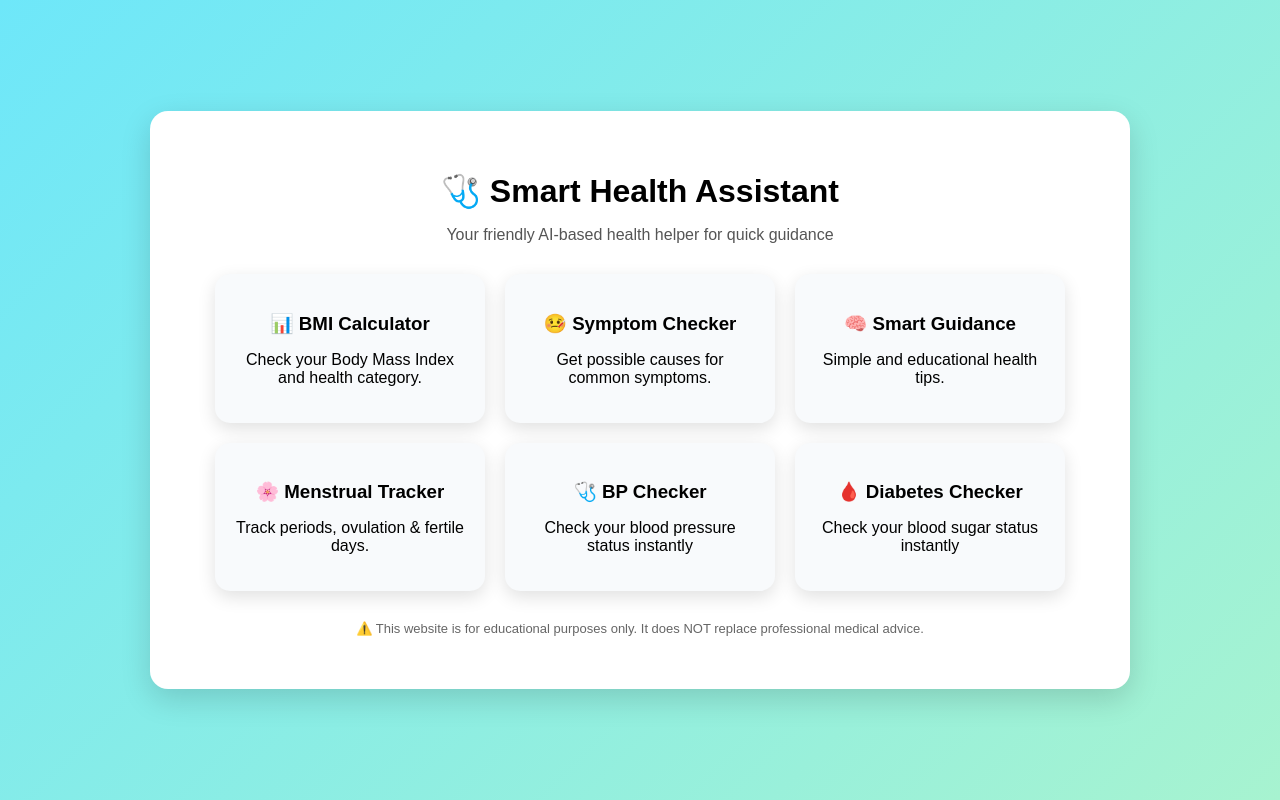
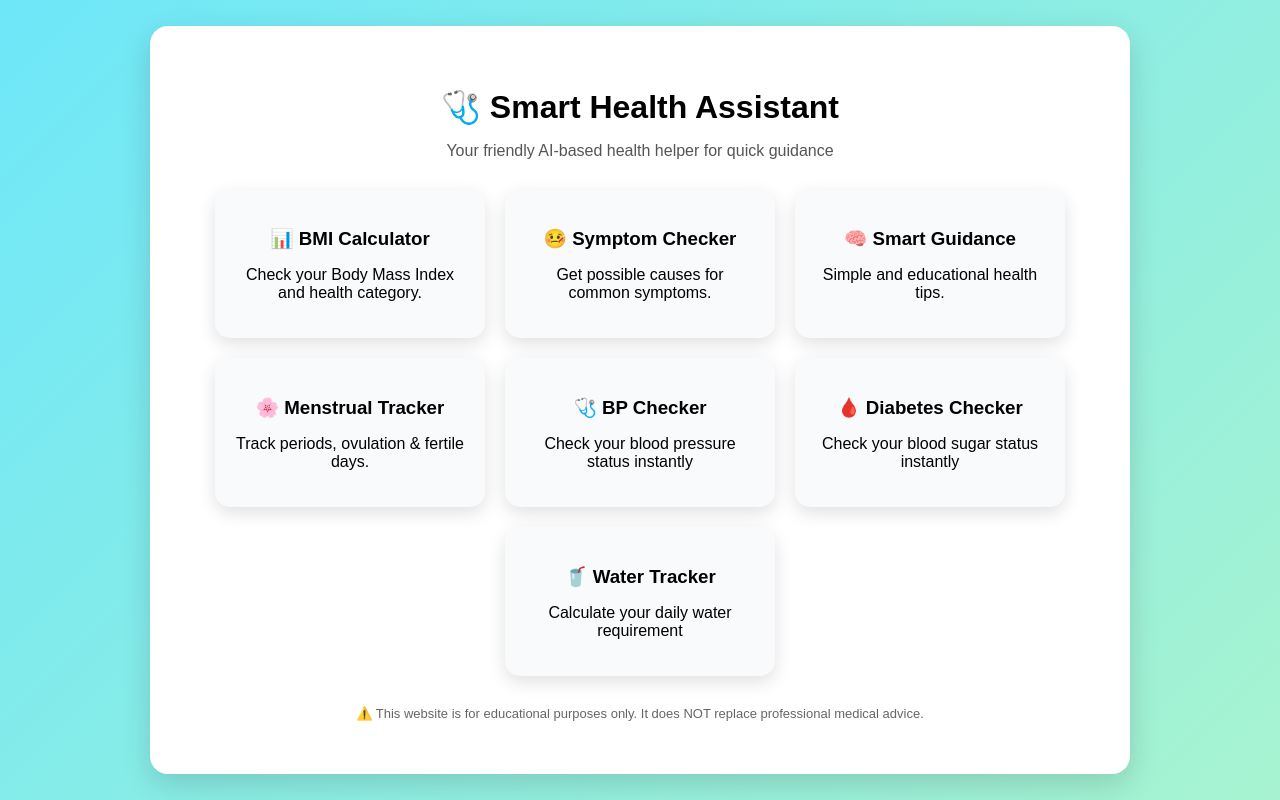
Before and after one commit to sanaayisha659-netizen/smart-health-assistant, a Flask app: page / in a window 1280 px wide. Run offline with Flask 3, Linux system fonts and the light colour scheme.

Commit message:
Update index.html

```diff
--- a/templates/index.html
+++ b/templates/index.html
@@ -46,6 +46,10 @@
                 <h3>🩸 Diabetes Checker</h3>
                 <p>Check your blood sugar status instantly</p>
             </a>
+            <a href="/water" class="card">
+                <h3>🥤 Water Tracker</h3>
+                <p>Calculate your daily water requirement</p>
+            </a>
 
         </div>
 
```
